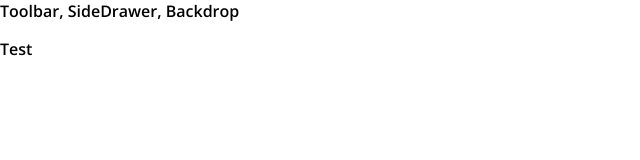
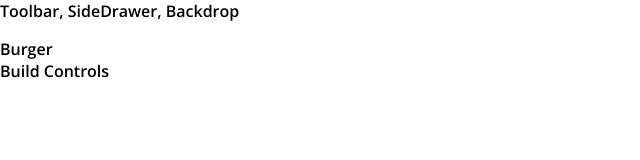
Before and after one commit to talaharon/Burger-Builder-App, a React app: page / in a window 1280 px wide. Shown: the top 160 px of the page, without its empty margins (0-640 px from the left). Built offline with nearby package versions, Linux system fonts and the light colour scheme.

Commit message:
Set up a BurgerBuilder Sketch

```diff
--- a/src/App.js
+++ b/src/App.js
@@ -1,11 +1,12 @@
 import React, { Component } from 'react';
 import Layout from  './components/Layout/Layout';
+import BurgerBuilder from './containers/BurgerBuilder/BurgerBuilder';
 class App extends Component {
   render() {
     return (
       <div>
         <Layout>
-          <p>Test</p>
+          <BurgerBuilder></BurgerBuilder>
         </Layout>
       </div>
     );
--- /dev/null
+++ b/src/components/Layout/Layout.css
@@ -0,0 +1,3 @@
+.Content {
+    margin-top: 16px;
+}
--- a/src/components/Layout/Layout.js
+++ b/src/components/Layout/Layout.js
@@ -1,12 +1,13 @@
 import React from 'react';
 import Aux from '../../hoc/Aux';
+import classes from './Layout.css';
 
 const layout = (props) =>(
     <Aux>
         <div>
             Toolbar, SideDrawer, Backdrop
         </div>
-        <main>
+        <main className = {classes.Content}>
             {props.children}
         </main>
     </Aux>
--- /dev/null
+++ b/src/containers/BurgerBuilder/BurgerBuilder.js
@@ -0,0 +1,17 @@
+import React, { Component } from 'react';
+import Aux from '../../hoc/Aux';
+
+class BurgerBuilder extends Component {
+
+    render() {
+        return (
+            <Aux>
+                <div>Burger</div>
+                <div>Build Controls</div>
+            </Aux>
+        );
+    }
+
+}
+
+export default BurgerBuilder;
```
